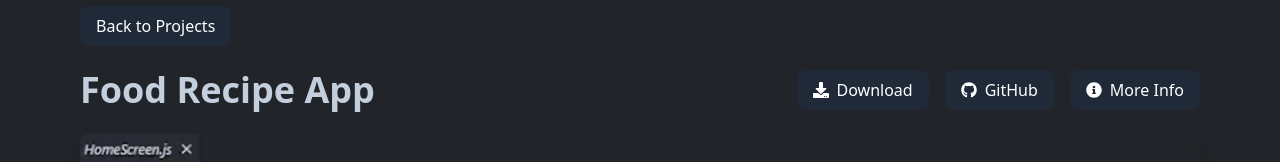
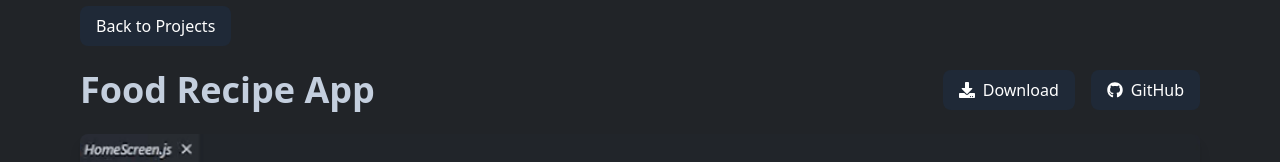
Before and after one commit to matheshyogeswaran/mathesh-react, a React (Create React App) app: page /project/1 in a window 1280 px wide. Shown: the part 130-292 px from the top of the page. Built offline with nearby package versions, Linux system fonts and the light colour scheme.

Commit message:
update project data

```diff
--- a/src/constants/projectsData.js
+++ b/src/constants/projectsData.js
@@ -13,8 +13,8 @@ export const projectsData = [
       image: require("../assets/images/projects/foodApp.png"),
       githubLink: "https://github.com/matheshyogeswaran/RNFoodRecipeApp",
       websiteLink:
-        "https://www.linkedin.com/posts/mathesh-yogeswaran_reactnative-nativewind-foodapp",
-      downloadLink: "https://drive.google.com/drive/folder", // Example link
+        "",
+      downloadLink: "https://drive.google.com/drive/u/1/folders/1_RHY3Sb6OOrBlXqcoLo8DzDaXL35USOd", // Example link
       challenges:
         "Enhanced user experience by incorporating NativeWind UI components for a polished interface.",
     },
@@ -32,7 +32,8 @@ export const projectsData = [
       image: require("../assets/images/projects/weather.png"),
       githubLink: "https://github.com/matheshyogeswaran/weatherApp",
       websiteLink:
-        "https://www.linkedin.com/posts/mathesh-yogeswaran_reactnative-nativewind-weatherapp",
+        "",
+      downloadLink: "https://drive.google.com/drive/u/1/folders/1XdUZkL_CR8hTbbvYANIoDjwRwAIwyfaK",
       challenges:
         "Implemented API calls efficiently and optimized performance using React hooks.",
     },
@@ -51,7 +52,7 @@ export const projectsData = [
       githubLink:
         "https://github.com/matheshyogeswaran/react-native-animated-icons-json",
       websiteLink:
-        "https://www.linkedin.com/posts/mathesh-yogeswaran_reactnative-animatedicons-jsonsaver",
+        "https://json-saver.onrender.com/",
       challenges:
         "Simplified animation loading and storage with an NPM package for React Native.",
     },
@@ -65,7 +66,7 @@ export const projectsData = [
         "Quick and hygienic process",
         "User authentication with RFID tags",
       ],
-      technologies: ["RFID", "Automation"],
+      technologies: ["RFID"],
       image: require("../assets/images/projects/HardwareProject.png"),
       githubLink:
         "https://github.com/matheshyogeswaran/Hardware-project-L1.git",
```
